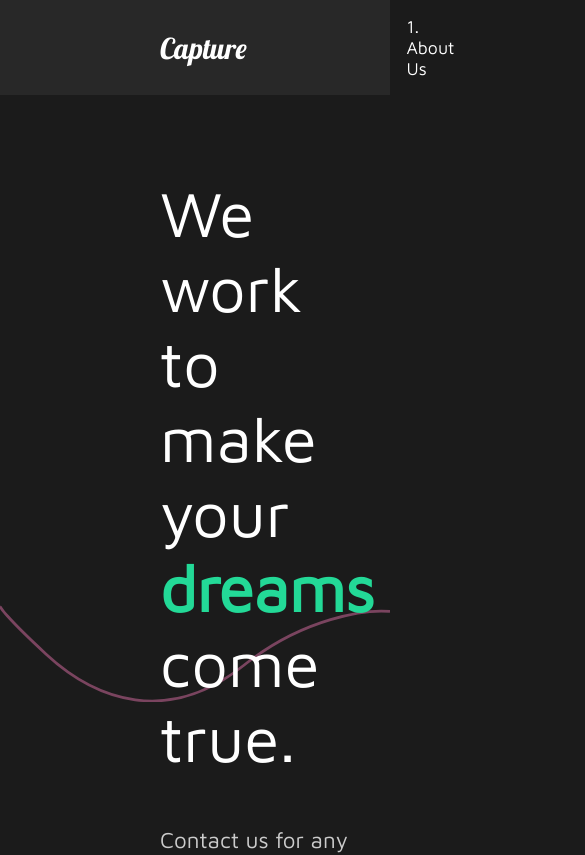
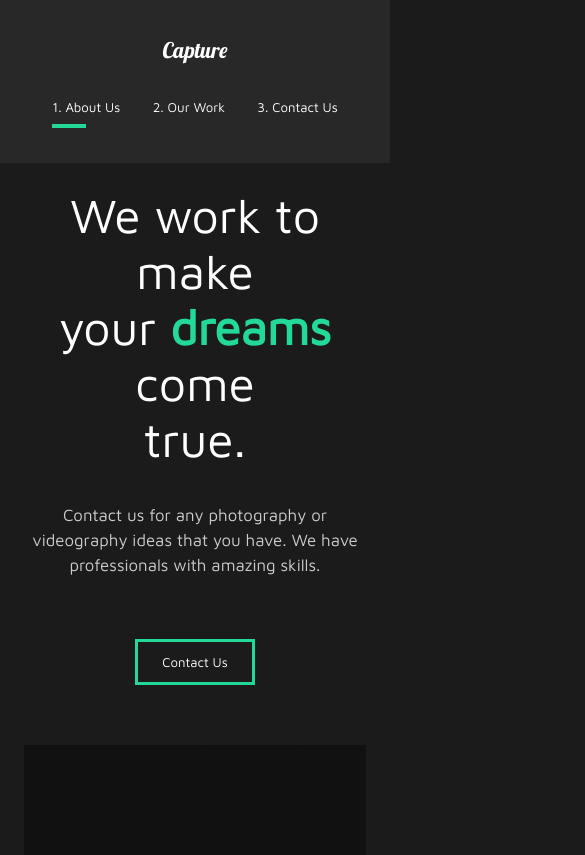
Before and after one commit to SuhyeonBae/react_capture_web_project, a React (Create React App) app: page / in a window 390 px wide. Shown: the top 855 px of the page, 585 px wide, since content can reach past the window. Built offline with nearby package versions, Linux system fonts and the light colour scheme.

Commit message:
17. mediaquery for mobile view

```diff
--- a/src/components/GlobalStyle.js
+++ b/src/components/GlobalStyle.js
@@ -7,6 +7,13 @@
   padding: 0;
   box-sizing: border-box;
   font-family: 'Maven Pro', sans-serif;
+}
+
+html{
+  @media (max-width: 1500px) {
+    font-size: 75%;
+  }
+
 }
 
 body {
--- a/src/components/Nav.js
+++ b/src/components/Nav.js
@@ -1,16 +1,39 @@
 import React from 'react';
 import styled from 'styled-components';
 import {Link} from 'react-router-dom';
-
+import {motion} from 'framer-motion';
+import {useLocation} from 'react-router-dom';
 
 const Nav = () => {
+  const {pathname} = useLocation();
   return (
     <StyledNav>
         <h1><Link id='logo' to="/">Capture</Link></h1>
         <ul>
-          <li><Link to='/'>1. About Us</Link></li>
-          <li><Link to='/work'>2. Our Work</Link></li>
-          <li><Link to='/contact'>3. Contact Us</Link></li>
+          <li>
+            <Link to='/'>1. About Us</Link>
+            <Line
+              transition={{duration: 0.75}}
+              initial={{width: '0%'}}
+              animate ={{width: pathname ==='/' ? '50%' : '0%'}}
+            />
+          </li>
+          <li>
+            <Link to='/work'>2. Our Work</Link>
+            <Line
+              transition={{duration: 0.75}}
+              initial={{width: '0%'}}
+              animate ={{width: pathname ==='/work' ? '50%' : '0%'}}
+            />
+          </li>
+          <li>
+            <Link to='/contact'>3. Contact Us</Link>
+            <Line
+              transition={{duration: 0.75}}
+              initial={{width: '0%'}}
+              animate ={{width: pathname ==='/contact' ? '50%' : '0%'}}
+            />
+          </li>
         </ul>
     </StyledNav>
   )
@@ -43,7 +66,33 @@
     padding-left: 10rem;
     position: relative;
   }
+  @media (max-width: 1300px) {
+    flex-direction: column;
+    padding: 2rem 1rem;
+    #logo {
+      display: inline-block;
+      margin: 1rem;
+    }
+    ul {
+      padding: 2rem;
+      justify-content: space-around;
+      width: 100%;
+    }
+    li {
+      padding: 0;
+    }
+  }
+`;
 
+const Line = styled(motion.div)`
+  height: 0.3rem;
+  background:#23d997;
+  position: absolute;
+  width: 0%;
+  bottom: -80%;
+  left: 60%;
+  @media (max-width: 1300px) {
+    left: 0%;
 `;
 
 export default Nav;
--- a/src/components/ServicesSection.js
+++ b/src/components/ServicesSection.js
@@ -73,6 +73,9 @@
 const Cards = styled.div`
   display: flex;
   flex-wrap: wrap;
+  @media (max-width: 1300px) {
+    justify-content: center;
+  }
 `;
 
 const Card = styled.div`
--- a/src/components/useScroll.js
+++ b/src/components/useScroll.js
@@ -2,7 +2,7 @@
 import {useAnimation} from 'framer-motion';
 
 export const UseScroll = () => {
-  const [element, view] = useInView({threshold: 0.5});
+  const [element, view] = useInView({threshold: 0.3});
   const controls = useAnimation();
   if(view){
     controls.start('show');
--- a/src/pages/ContactUs.js
+++ b/src/pages/ContactUs.js
@@ -41,10 +41,17 @@
   padding: 5rem 10rem;
   color: #353535;
   min-height: 90vh;
+  @media (max-width: 1500px) {
+    padding: 2rem;
+    font-size: 0.8rem;
+  }
 `;
 const Title = styled.div`
 margin-bottom: 4rem;
 color: black;
+@media (max-width: 1500px) {
+    margin-top: 5rem;
+  }
 `;
 const Hide = styled.div`
   overflow: hidden;
--- a/src/pages/MovieDetail.js
+++ b/src/pages/MovieDetail.js
@@ -67,6 +67,11 @@
   margin: 5rem 10rem;
   align-items: center;
   justify-content: space-around;
+  @media (max-width: 1500px) {
+    display: block;
+    margin: 2rem 2rem;
+
+  }
 `;
 
 const AwardStyle = styled.div`
--- a/src/pages/OurWork.js
+++ b/src/pages/OurWork.js
@@ -60,6 +60,9 @@
   h2 {
     padding: 1rem 0rem;
   }
+  @media (max-width: 1300px) {
+    padding: 2rem 2rem;
+  }
 `;
 const Movie = styled(motion.div)`
   padding-bottom: 10rem;
@@ -73,6 +76,7 @@
     height: 70vh;
     object-fit: cover;
   }
+
 `;
 
 const Hide = styled.div`
--- a/src/styles.js
+++ b/src/styles.js
@@ -8,6 +8,11 @@
   justify-content: space-between;
   padding: 5rem 10rem;
   color: white;
+  @media (max-width: 1300px) {
+    display: block;
+    padding: 2rem 2rem;
+    text-align: center;
+  }
 `;
 export const Description = styled.div`
   flex: 1;
@@ -15,6 +20,12 @@
   z-index: 2;
   h2{
     font-weight: lighter;
+  }
+  @media (max-width: 1350px) {
+    padding: 0;
+    button {
+      margin: 2rem 0rem 5rem 0rem;
+    }
   }
 `;
 export const Image = styled.div`
@@ -26,6 +37,9 @@
     height: 80vh;
     object-fit: cover;
   }
+  @media (max-width: 1350px) {
+
+  }
 `;
 export const Hide = styled.div`
   overflow: hidden;
```
Also changed, not shown: 1 other file (tests, documents, lock files or other folders).
